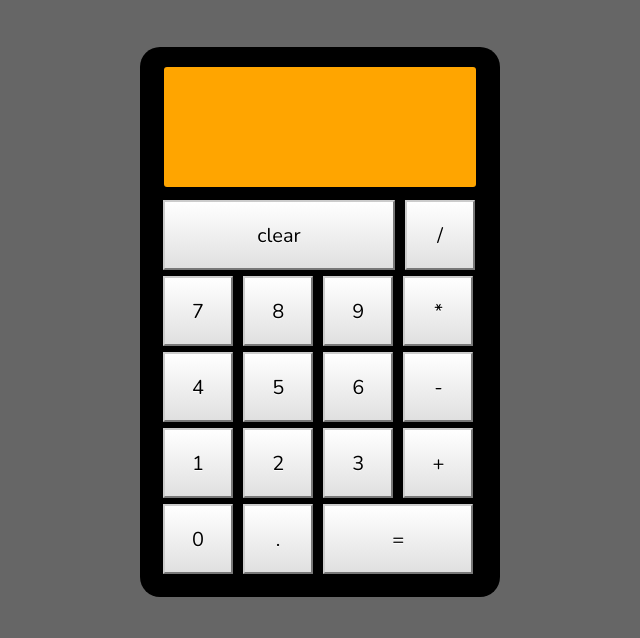
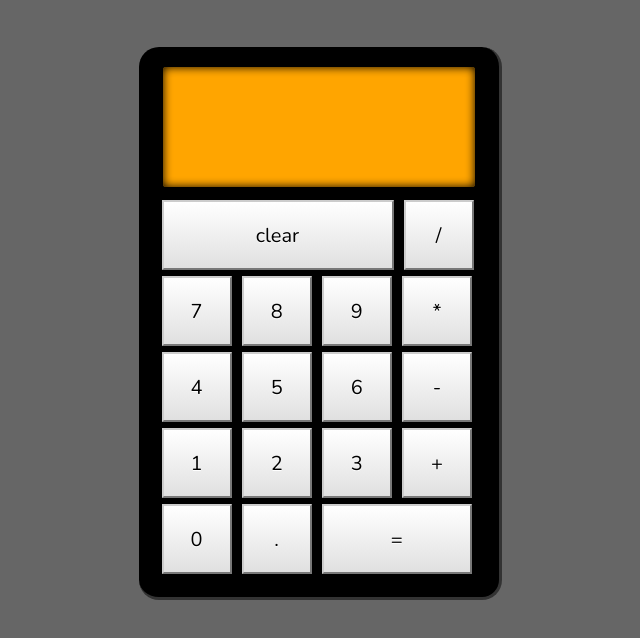
Before and after one commit to emilykeenan/calculator, a website: page public/views/index.html in a window 1280 px wide. Shown: the part 132-770 px from the top of the page, without its empty margins (320-960 px from the left). Drawn offline with nearby package versions, Linux system fonts and the light colour scheme.

Commit message:
more styling

```diff
--- a/public/styles/styles.css
+++ b/public/styles/styles.css
@@ -17,6 +17,8 @@ h1 {
   background: black;
   padding: 20px;
   border-radius: 20px;
+  border-bottom: 3px solid #333333;
+  border-right: 3px solid #333333;
 }
 
 #calculations {
@@ -29,6 +31,7 @@ h1 {
   padding: 10px;
   overflow: hidden;
   font-size: 25px;
+  box-shadow:         inset 0 0 10px #000000;
 }
 
 #x {
```
